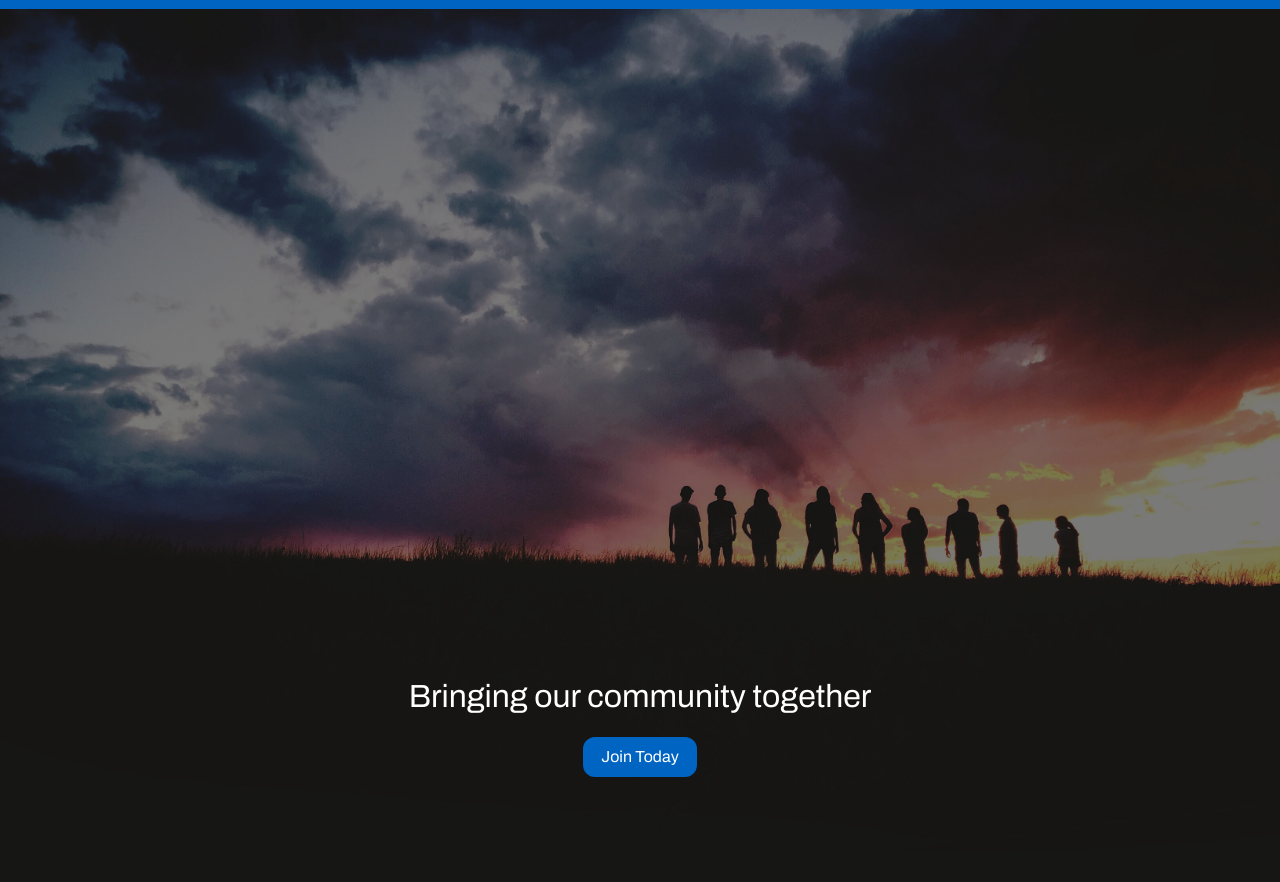
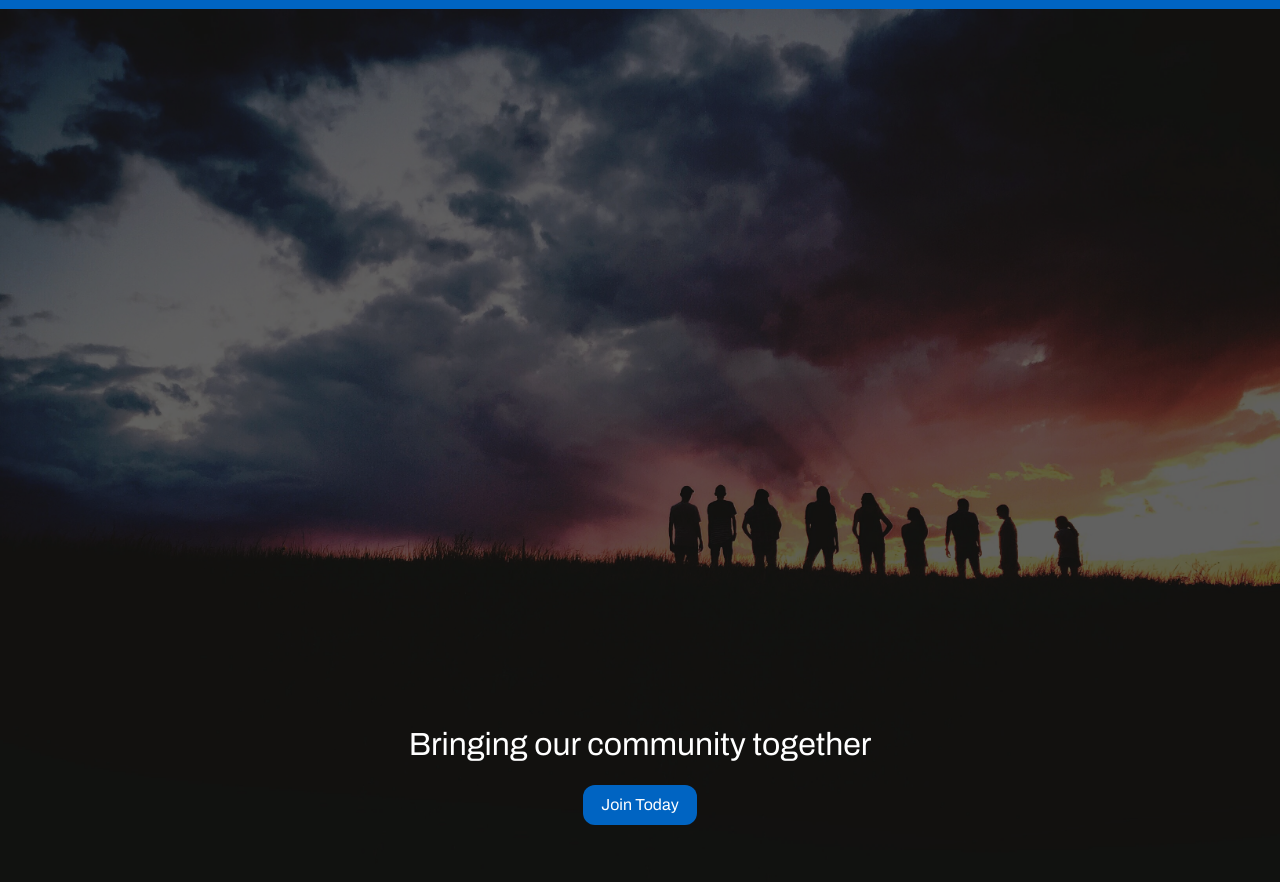
Before and after one commit to garzoku/pepsi_connect, a plain HTML site: page index.html in a window 1280 px wide. Shown: the part 70-952 px from the top of the page. Drawn offline with nearby package versions, Linux system fonts and the light colour scheme.

Commit message:
fix contrast error

```diff
--- a/index.css
+++ b/index.css
@@ -105,14 +105,14 @@ a:hover {
 .heroimage {
     width: 100%;
     height: auto;
-    filter: brightness(50%);
+    filter: brightness(40%);
 }
 .hero-action {
     display: flex;
     flex-direction: column;
     align-items: center;
     position: absolute;
-    top:70%;
+    top:75%;
     width: 100%;
 }
 @media only screen and (max-width: 700px) {
```
